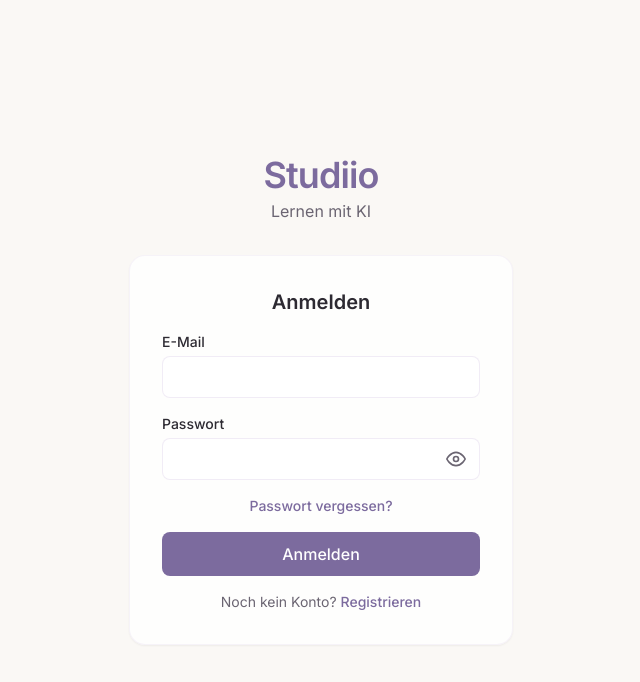
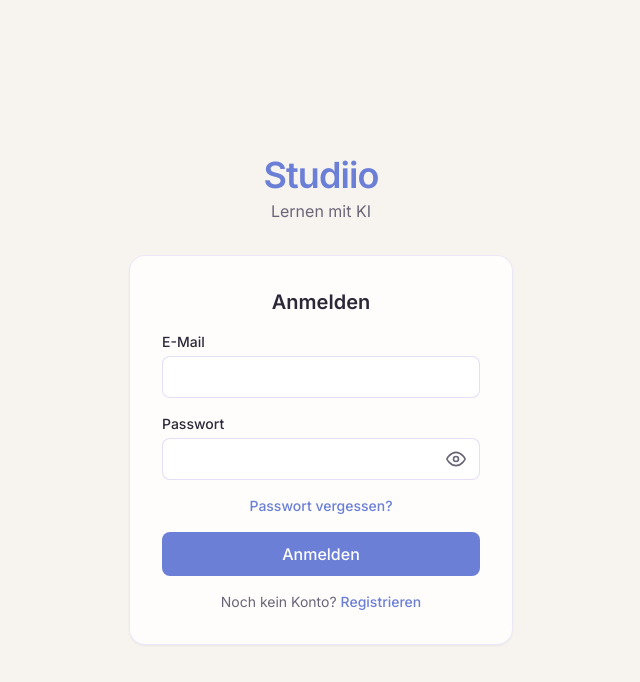
Before and after one commit to lsz-glitch/studiio-lernapp, a React (Vite) app: page / in a window 1280 px wide. Shown: the top 682 px of the page, without its empty margins (319-959 px from the left). Built offline with nearby package versions, Linux system fonts and the light colour scheme; no server answers.

Commit message:
Fix: Supabase config Fallback für Vercel Deploy

```diff
--- a/src/App.jsx
+++ b/src/App.jsx
@@ -17,6 +17,10 @@ function App() {
   const [openToTutorMaterialId, setOpenToTutorMaterialId] = useState(null)
 
   useEffect(() => {
+    if (!supabase) {
+      setAuthLoading(false)
+      return
+    }
     supabase.auth.getSession().then(({ data: { session } }) => {
       setUser(session?.user ?? null)
       setAuthLoading(false)
@@ -95,7 +99,20 @@ function App() {
   }, [user, activeView, selectedSubject])
 
   async function handleLogout() {
-    await supabase.auth.signOut()
+    if (supabase) await supabase.auth.signOut()
+  }
+
+  if (!supabase) {
+    return (
+      <div className="min-h-screen bg-amber-50 text-gray-900 flex flex-col items-center justify-center px-6 py-12">
+        <h1 className="text-2xl font-semibold mb-2">Studiio — Supabase fehlt</h1>
+        <p className="text-center max-w-lg text-gray-700">
+          In <code className="bg-white px-1 rounded border">src/config.js</code>{' '}
+          <strong>FALLBACK_SUPABASE_URL</strong> und{' '}
+          <strong>FALLBACK_SUPABASE_ANON_KEY</strong> setzen (Supabase → API).
+        </p>
+      </div>
+    )
   }
 
   if (authLoading) {
--- a/src/config.js
+++ b/src/config.js
@@ -1,8 +1,16 @@
 /**
  * Studiio — zentrale Konstanten (laut .cursorrules)
- * Hier kannst du Werte einfach anpassen.
+ *
+ * Supabase: Wenn du KEINE Vercel-Umgebungsvariablen nutzen willst, reichen die
+ * beiden FALLBACK_* Werte unten (wie in Supabase → Settings → API).
+ * Optional überschreiben .env.local / VITE_SUPABASE_* beim Build.
  */
 
 export const MAX_STORAGE_PER_USER_MB = 20
 export const DEFAULT_EXAM_TIMER_MINUTES = 90
 export const API_BASE = 'http://localhost:8788'
+
+/** Ohne .env auf dem Server: diese Werte werden für Supabase verwendet (öffentlicher Key). */
+export const FALLBACK_SUPABASE_URL = 'https://omptsapvlyschmzkximh.supabase.co'
+export const FALLBACK_SUPABASE_ANON_KEY =
+  'sb_publishable_BEs9t77Rano-7SsNznwd2A_JYzWVYyt'
--- a/src/supabaseClient.js
+++ b/src/supabaseClient.js
@@ -1,13 +1,20 @@
 import { createClient } from '@supabase/supabase-js'
+import {
+  FALLBACK_SUPABASE_URL,
+  FALLBACK_SUPABASE_ANON_KEY,
+} from './config'
 
-const supabaseUrl = import.meta.env.VITE_SUPABASE_URL
-const supabaseAnonKey = import.meta.env.VITE_SUPABASE_ANON_KEY
+const supabaseUrl =
+  import.meta.env.VITE_SUPABASE_URL || FALLBACK_SUPABASE_URL
+const supabaseAnonKey =
+  import.meta.env.VITE_SUPABASE_ANON_KEY || FALLBACK_SUPABASE_ANON_KEY
 
-if (!supabaseUrl || !supabaseAnonKey) {
-  // Hinweis in der Konsole, falls die Env-Variablen fehlen
-  console.warn(
-    'Supabase ist nicht konfiguriert. Bitte VITE_SUPABASE_URL und VITE_SUPABASE_ANON_KEY in .env.local setzen.',
-  )
-}
+export const isSupabaseConfigured = Boolean(
+  supabaseUrl &&
+    supabaseAnonKey &&
+    String(supabaseUrl).startsWith('http'),
+)
 
-export const supabase = createClient(supabaseUrl, supabaseAnonKey)
+export const supabase = isSupabaseConfigured
+  ? createClient(supabaseUrl, supabaseAnonKey)
+  : null
--- a/tailwind.config.js
+++ b/tailwind.config.js
@@ -1,29 +1,23 @@
 /** @type {import('tailwindcss').Config} */
+import typography from '@tailwindcss/typography'
+
 export default {
-  content: [
-    "./index.html",
-    "./src/**/*.{js,ts,jsx,tsx}",
-  ],
+  content: ['./index.html', './src/**/*.{js,jsx}'],
   theme: {
     extend: {
-      fontFamily: {
-        sans: ['Inter', 'system-ui', 'sans-serif'],
-      },
       colors: {
-        /* Studiio Pastell-Farbpalette – fröhlich, angenehm für lange Lernsessions */
         studiio: {
-          cream: '#faf8f5',      /* warmer Hintergrund */
-          mint: '#d4f1e8',       /* frisches Grün */
-          lavender: '#e8e0f0',   /* sanftes Lila */
-          peach: '#fce8dc',      /* weiches Orange */
-          sky: '#dceaf7',        /* helles Blau */
-          ink: '#2d2a32',        /* Haupttext */
-          muted: '#6b6572',      /* gedämpfter Text */
-          accent: '#7c6b9e',     /* Akzent (z. B. Buttons) */
-          accentHover: '#63557a',
+          cream: '#F7F4EF',
+          ink: '#2C2838',
+          muted: '#6B6578',
+          accent: '#6B7FD7',
+          accentHover: '#5A6BC4',
+          lavender: '#D4C8F0',
+          mint: '#C5E8DD',
+          sky: '#C8E0F4',
         },
       },
     },
   },
-  plugins: [require('@tailwindcss/typography')],
+  plugins: [typography],
 }
--- a/vite.config.js
+++ b/vite.config.js
@@ -3,13 +3,5 @@ import react from '@vitejs/plugin-react'
 
 export default defineConfig({
   plugins: [react()],
-  server: {
-    proxy: {
-      // /api/* wird an den Backend-Server (npm run api) weitergeleitet
-      '/api': {
-        target: 'http://localhost:8788',
-        changeOrigin: true,
-      },
-    },
-  },
+  base: '/',
 })
```
Also changed, not shown: vercel.json (added), vitest.config.js (added), 2 other files (tests, documents, lock files or other folders).
